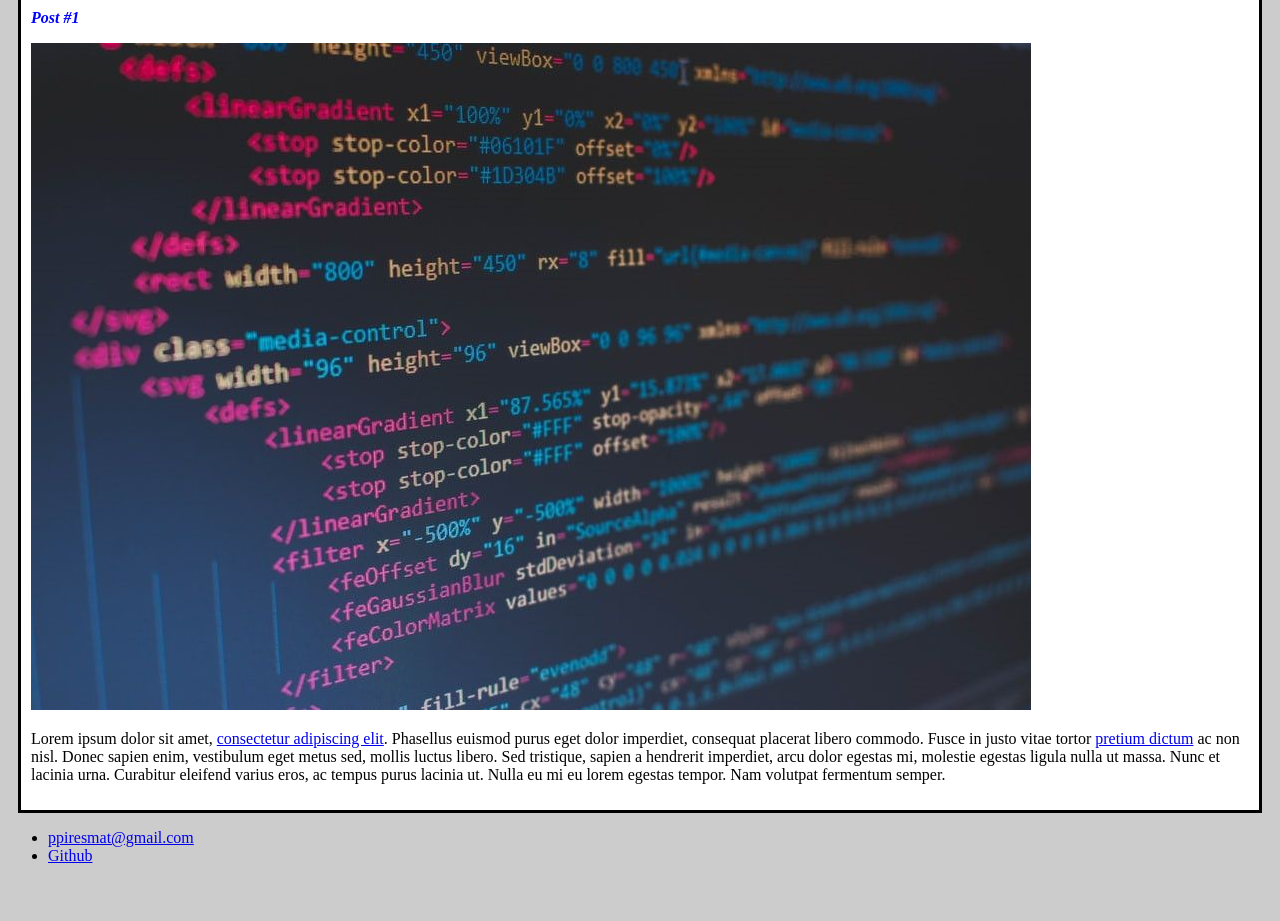
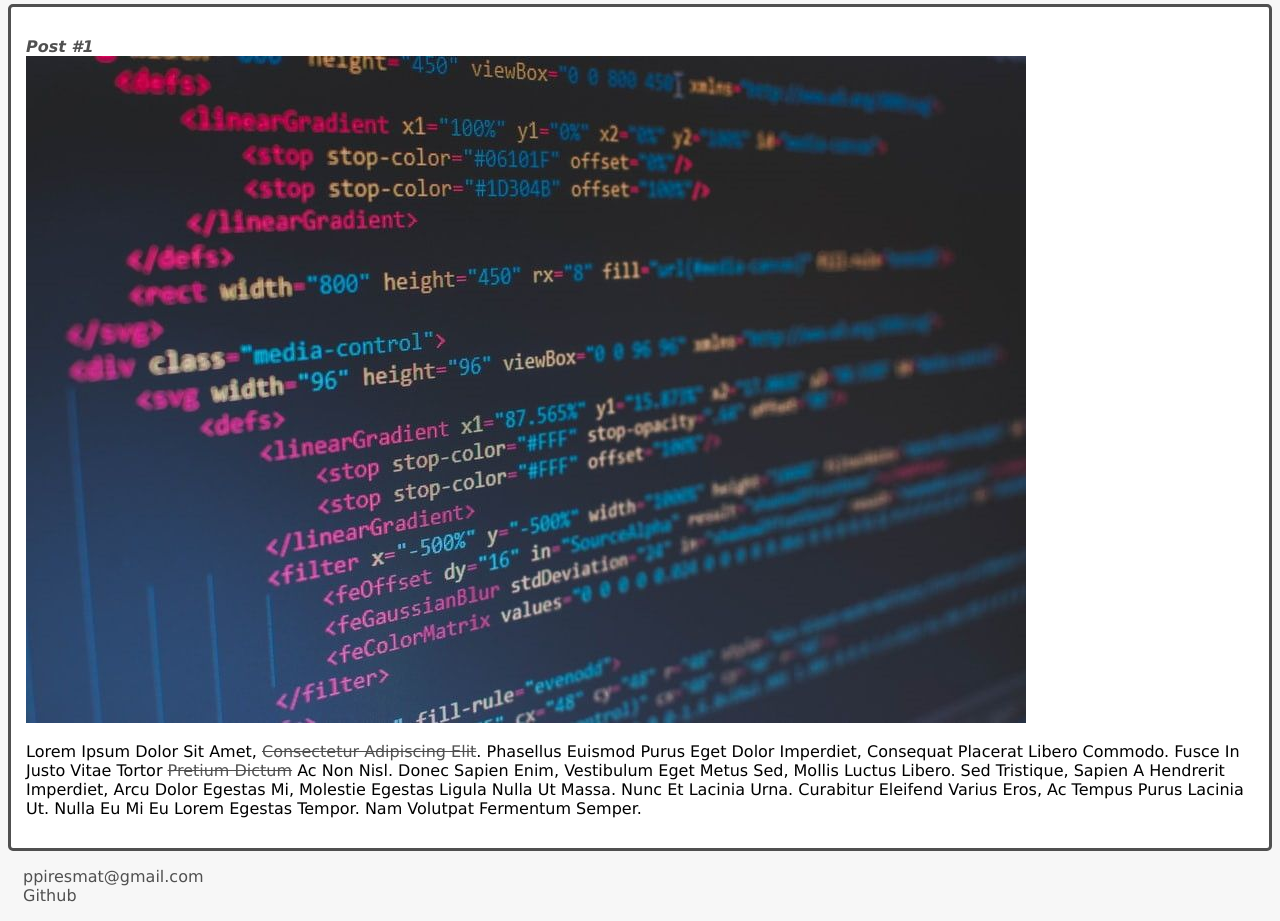
Before and after one commit to paulo-pires-br/Digital-Innovation-One, a plain HTML site: page html-css/index.html in a window 1280 px wide. Shown: the part 173-1094 px from the top of the page. Before the commit the page ends 1054 px from the top, so only its background shows below. Drawn offline with Linux system fonts and the light colour scheme.

Commit message:
Estilizando elementos, textos e listas

```diff
--- a/html-css/index.html
+++ b/html-css/index.html
@@ -7,7 +7,7 @@
     </head>
     <body>
         <header>
-            <img src="homer.jpg" alt="Homer Simpson">
+            <img src="homer.jpg" alt="Homer Simpson" class="photo">
             <h1 id="title">Paulo Pires</h1>
         </header>
         <section>
@@ -17,9 +17,9 @@
             <article class="post">
                 <header>
                     <h3 class="post_title">Post #1</h3>
-                    <img src="html-code.jpg" alt="Editor de texto com código HTML">
+                    <img src="html-code.jpg" alt="Editor de texto com código HTML" class="post_image">
                 </header>
-                <p>
+                <p class="post_content">
                     Lorem ipsum dolor sit amet, <a href="https://github.com/paulo-pires-br" target="_blank">consectetur adipiscing elit</a>. Phasellus euismod purus eget dolor imperdiet, consequat placerat libero commodo.
                     Fusce in justo vitae tortor <a href="mailto: teste@gmail.com">pretium dictum</a> ac non nisl. Donec sapien enim, vestibulum eget metus sed, mollis luctus libero. Sed tristique,
                     sapien a hendrerit imperdiet, arcu dolor egestas mi, molestie egestas ligula nulla ut massa. Nunc et lacinia urna. Curabitur eleifend varius eros,
@@ -28,7 +28,7 @@
             </article>
         </section>
         <footer>
-            <ul>
+            <ul class="contacts_list">
                 <li>
                     <a href="ppiresmat@gmail.com">ppiresmat@gmail.com</a>
                 </li>
--- a/html-css/style.css
+++ b/html-css/style.css
@@ -1,19 +1,58 @@
 body{
-    background-color: #CCC;
+    background-color: #f7f7f7;
+    font-family: Verdana;
+}
+
+.photo{
+    border:1px solid #505050;
+    border-radius: 50%;
 }
 
 #title, .subtitle, .post_title{
-    color:blue;
+    color: #505050;
+}
+
+#title{
+    font-size: 40px;
+    text-transform: uppercase;
+}
+
+a{
+    text-decoration: line-through;
+    color: #505050;
 }
 
 .post_title{
     font-size: 16px;
     font-style: italic;
+    margin: 0;
+    margin-top: 15px;
 }
 
 .post{
     background-color: #FFF;
-    padding: 10px;
-    border: 3px solid #000;
-    margin: 10px;
+    padding: 15px;
+    border: 3px solid #505050;
+    margin-bottom: 15px;
+    border-radius: 5px;
 }
+
+.post_content{
+    margin: 0;
+    margin-bottom: 15px;
+    text-transform: capitalize;
+}
+
+.post_image{
+    margin-bottom: 15px;
+}
+
+.contacts_list{
+    list-style-type: none;
+    padding-left: 15px;
+
+}
+
+.contacts_list li a{
+    text-decoration: none;
+}
```
